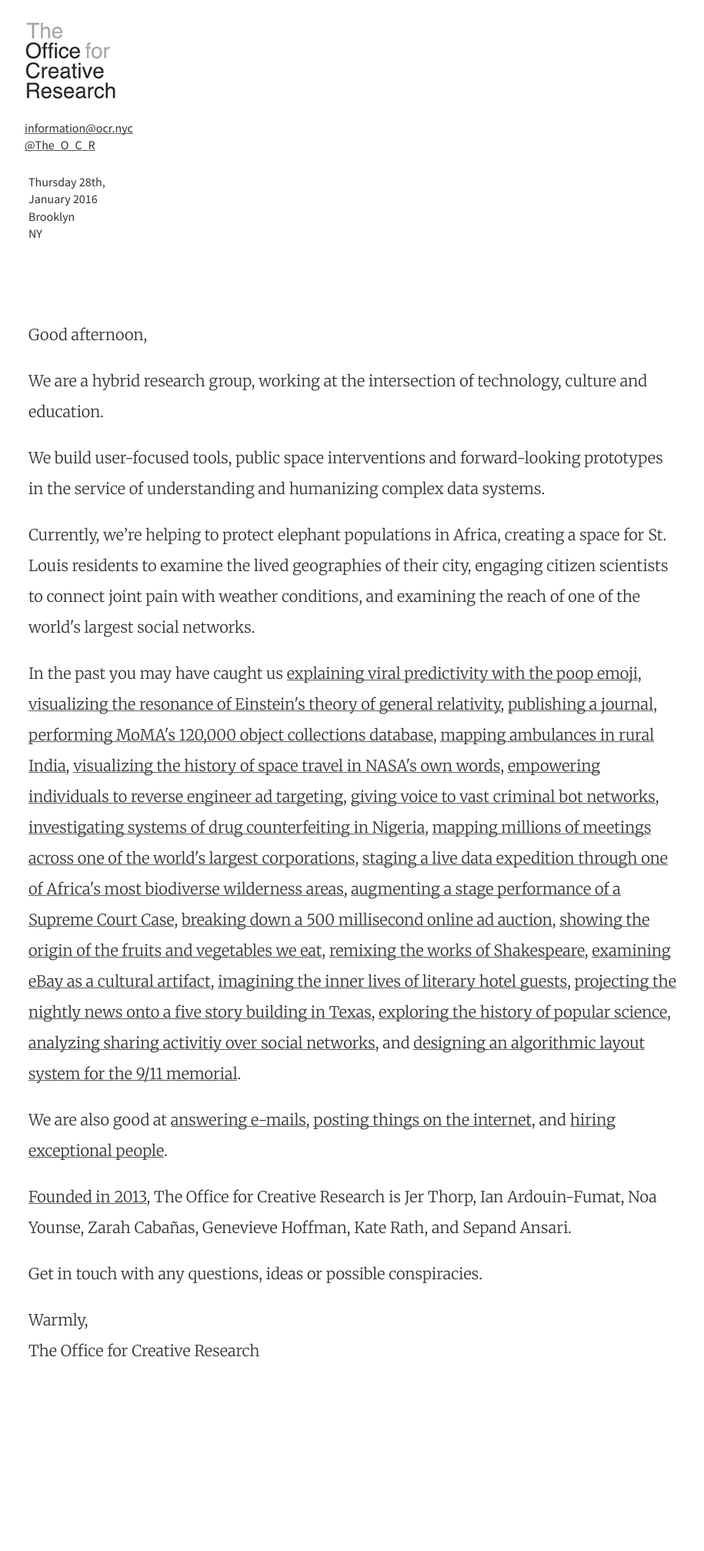
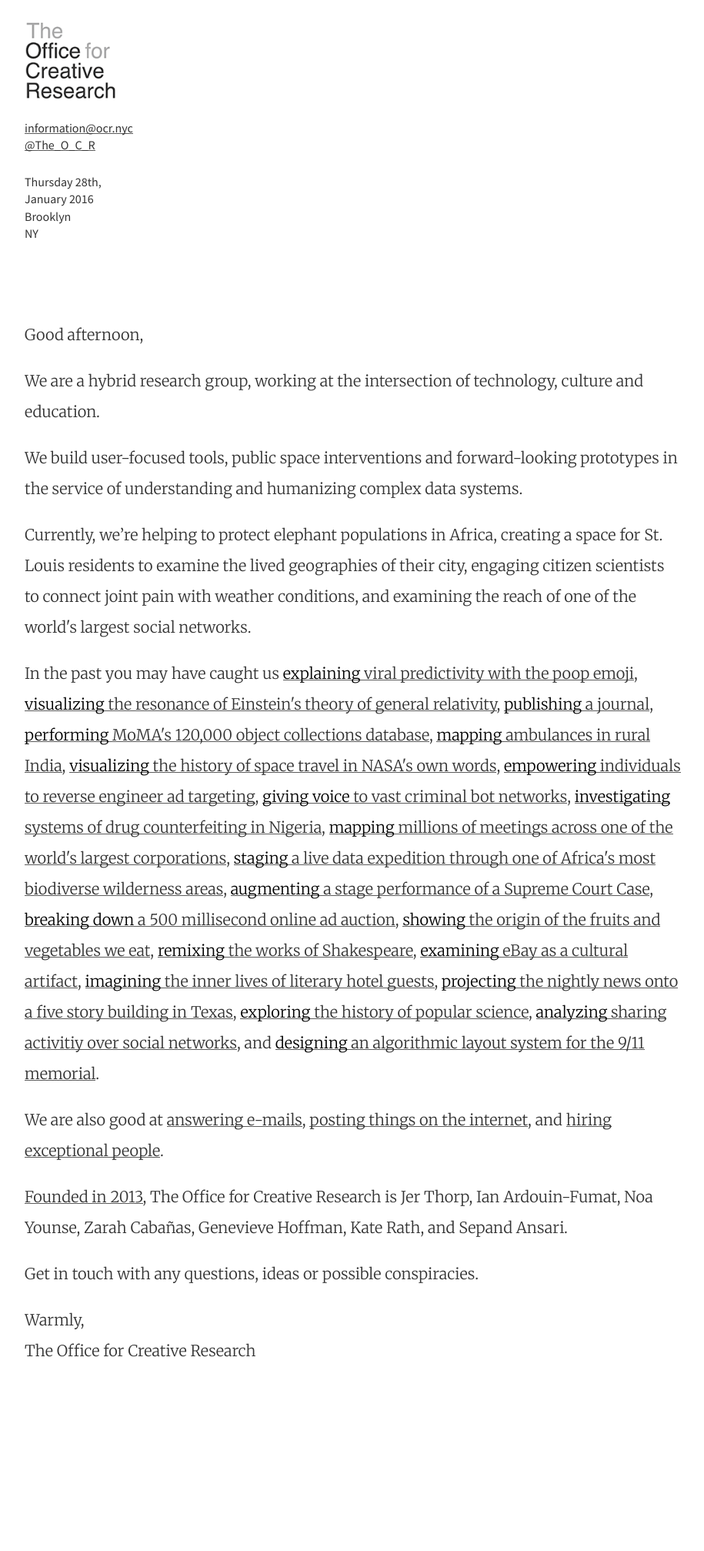
Before and after one commit to O-C-R/o-c-r.github.io, a Jekyll site: the page built from index.html, in a window 1280 px wide. Shown: the whole page at 77% size, without its empty margins (3-918 px from the left). Built offline with Jekyll 4.4.1, drawn with Linux system fonts in a browser that asks for light colours; nearby versions of some CDN libraries; the list of posts is cut into pages by our own code.

Commit message:
highlight gerunds

```diff
--- a/_sass/_ocr.scss
+++ b/_sass/_ocr.scss
@@ -127,7 +127,7 @@
 a {
   color: $link-color;
   background-image: linear-gradient(to top, transparent 11%, rgba(51, 51, 51, 0.8) 11%, rgba(51, 51, 51, 0.8) 15%, transparent 14%);
-  text-shadow: white 0px 0px 0px, white 0px 0px 0px;
+  text-shadow: none;
   transition: all 0.05s ease-in;
 }
 
@@ -147,8 +147,8 @@
 }
 
 footer {
-    background-color: white;
-    background: url("../images/texturered.png");
+    background-color: $light-gray;
+    /*background: url("../images/texturered.png");*/
     border-top: $footer-border-top;
     color: $footer-color;
     font-size: $footer-font-size;
@@ -230,7 +230,7 @@
 }
 .post-header h4 {
     padding-top: 0;
-    margin: 0px 0px 20px 0px;
+    margin: 10px 0px 20px 0px;
 
 }
 .post-header h1,  {
@@ -410,7 +410,7 @@
     .posts-home {
         padding-right: 4%;
         padding-top: 80px;
-        margin-left: 20px;
+        margin-left: 15px;
     }
 
     .contact-info {
@@ -435,7 +435,7 @@
     .posts-home {
         padding-right: 18%;
         padding-top: 80px;
-        margin-left: 20px;
+        margin-left: 15px;
     }
 
     .contact-info {
@@ -468,7 +468,7 @@
     .posts-home {
         padding-right: 30%;
         padding-top: 80px;
-        margin-left: 20px;
+        margin-left: 15px;
     }
 
     .contact-info {
--- a/_sass/_variables.scss
+++ b/_sass/_variables.scss
@@ -119,7 +119,7 @@
 // Footer
 $footer-border-top: thin solid #f3f3f3;
 $footer-padding: $space-3;
-$footer-color: #EAEAEA;/*#3A3A3A;*/ /*#7a7a7a;*/
-$footer-bg-color: $ocr-red-ian;
+$footer-color: #3A3A3A; /*#7a7a7a;*/
+$footer-bg-color: $light-gray;/*$ocr-red-ian;*/
 $footer-font-weight: 300;
 $footer-font-size: .75rem;
--- a/scripts/post.js
+++ b/scripts/post.js
@@ -80,38 +80,17 @@
   $('.gerund').each(function (index) {
     var pos = $(this).position();
     var p = (currentScroll - pos.top);
-    console.log("P IS: " + p);
-    //$(this).stop( true, true );
+    //console.log("P IS: " + p);
     if (p >= -300) {
-      //console.log("p is greater than -300: " + p);
 
-      //todo
-      //css animation to have color turn to red, then back to black on scroll
-      //don't use colors array
-      //$(this).css("background-color", colors[i % colors.length]);
-      //$(this).css("opacity", "0.5");
-      //$(this).css("color", colors[i % colors.length]);
       if(!$(this).hasClass(".active")) {
-        $(this).dequeue().stop().animate({backgroundColor: 'rgb(0, 0, 0, 0.15)', color: '#A2230F'}, 800, function() {
-          $(this).animate({backgroundColor: 'rgb(0, 0, 0, 0.0)', color: '#333'}, 600, function() {
-            $(this).animate({backgroundColor: 'rgb(0, 0, 0, 0.15)', color: '#A2230F'}, 400, function() {
-              $(this).animate({backgroundColor: 'rgb(0, 0, 0, 0.0)', color: '#333'}, 800, function() {
-                $(this).css("background-color", "transparent");
-                console.log($('a:hover .gerund').eq(index));
-                $('a:hover .gerund').eq(index).css("color", "#fff");
-                $(this).removeClass(".active").dequeue();
-                console.log(index + " was active and is now inactive");
-              });
-            });
-          });
-        });
-        //console.log(index + " is active");
-      } else {
+        $(this).css({backgroundColor: colors[i % colors.length], color: '#fff'});
+        //console.log($('a:hover .gerund').eq(index));
         $('a:hover .gerund').eq(index).css("color", "#fff");
-        //console.log(index + " was not active and now is active");
-        $(this).addClass(".active");
-        //console.log("starting to animate");
-      }
+        //console.log(index + " was active and is now inactive");
+
+       } else {
+       }
 
     } else {
       //console.log("is Not Scrolling");
@@ -119,33 +98,31 @@
     }
 
     if(p > -60 || p < -(window.innerHeight - 100)) {
-
-      $(this).css("background-color", "transparent");
-      //$(this).css("color", "#000000");
+      $(this).css({backgroundColor: "transparent", color: "#000"});
       $('a:hover .gerund').eq(index).css("color", "#fff");
       $(this).removeClass(".active").dequeue();
     }
     i++;
   });
 
-  if($(window).width() > 1280) {
+  if($(window).width() > 1280 && $side!=undefined) {
 
     var window_offset = $side.offset().top + $(window).scrollTop();
-    console.log(window_offset);
+    //console.log(window_offset);
 
     if (currentScroll > previousScroll){
 
-     if( window_offset >= 165 ) {
-        console.log('down');
-        console.log($side);
+     if( window_offset >= 165) {
+        // console.log('down');
+        // console.log($side);
         $side.css("position","fixed");
         $side.css("padding-top", "148px");
       }
     }
     else {
       if( window_offset <= 330 ) {
-        console.log('up');
-        console.log($side);
+        // console.log('up');
+        // console.log($side);
         $side.css("position","relative");
         $side.css("padding-top", "318px");
       }
@@ -159,7 +136,7 @@
   clearTimeout( $.data( this, "scrollCheck" ) );
     $.data( this, "scrollCheck", setTimeout(function() {
       isScrolling = false;
-      console.log( "isScrolling is: " + isScrolling );
+      //console.log( "isScrolling is: " + isScrolling );
     }, 250) );
-    console.log( "isScrolling is: " + isScrolling );
+    //console.log( "isScrolling is: " + isScrolling );
 });
```
